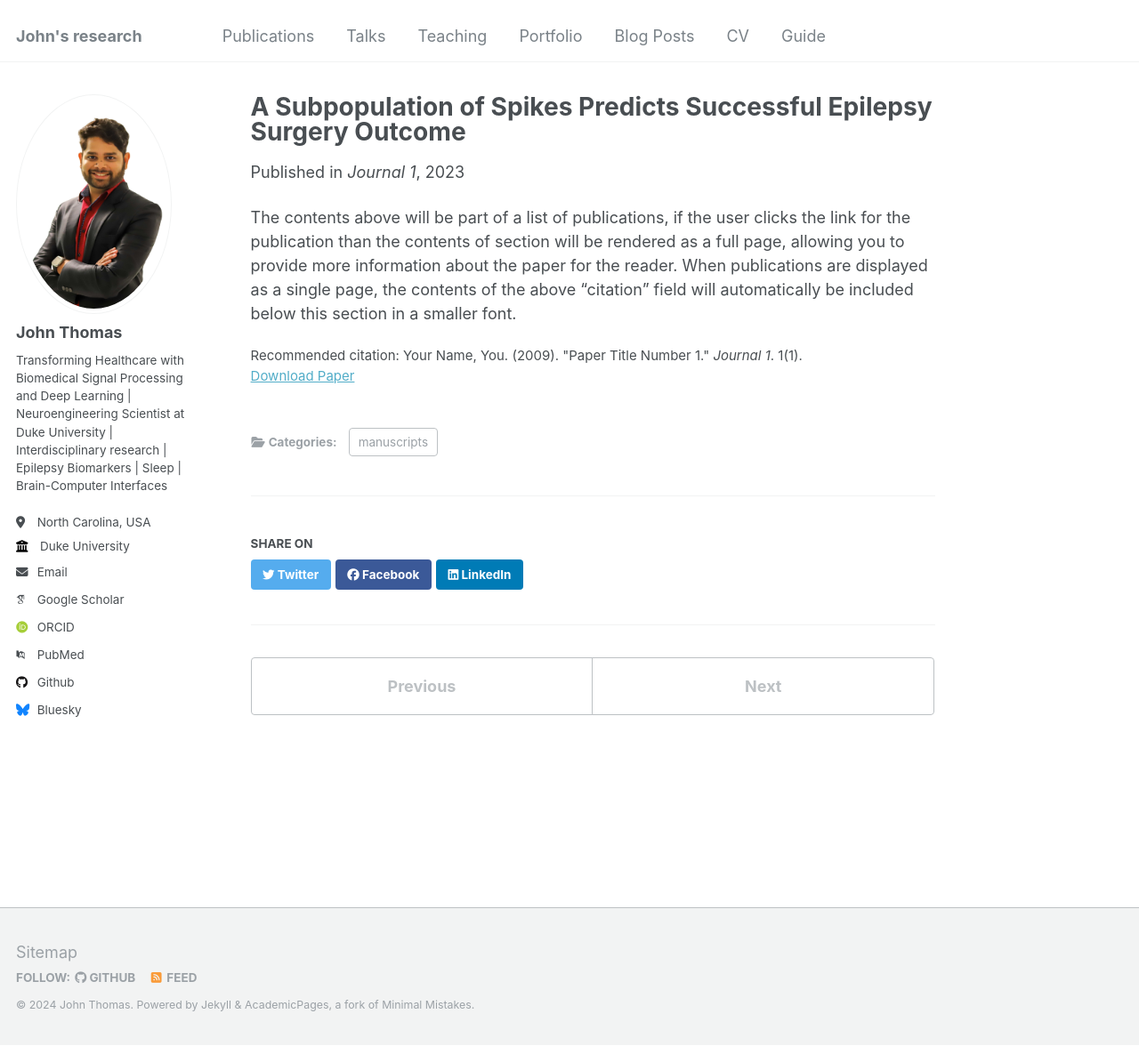
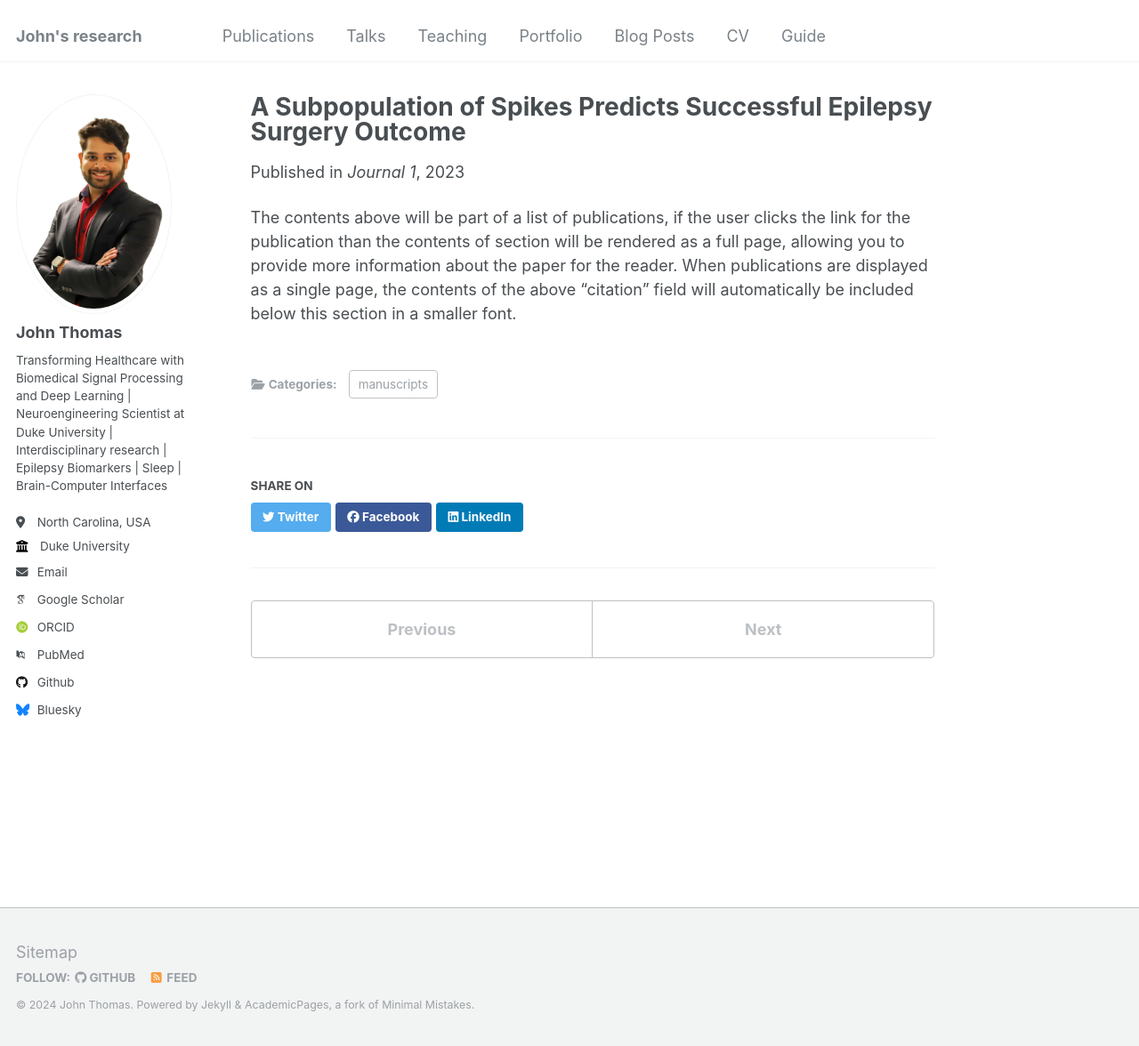
Before and after one commit to johnthomasphd/johnthomasphd.github.io, a Jekyll site: the page built from _publications/2009-10-01-paper-title-number-1.md, in a window 1280 px wide and 1176 px high. Shown: the whole window at 89% size. Built offline with Jekyll 4.4.1, drawn with Linux system fonts in a browser that asks for light colours; some web fonts are replaced; some of the changed lines change nothing that is shown.

Commit message:
Update 2009-10-01-paper-title-number-1.md

```diff
--- a/_publications/2009-10-01-paper-title-number-1.md
+++ b/_publications/2009-10-01-paper-title-number-1.md
@@ -8,7 +8,7 @@
 venue: 'Journal 1'
 #slidesurl: 'http://academicpages.github.io/files/slides1.pdf'
 paperurl: 'https://onlinelibrary.wiley.com/doi/abs/10.1002/ana.26548'
-citation: 'Your Name, You. (2009). &quot;Paper Title Number 1.&quot; <i>Journal 1</i>. 1(1).'
+#citation: 'Your Name, You. (2009). &quot;Paper Title Number 1.&quot; <i>Journal 1</i>. 1(1).'
 ---
 
 The contents above will be part of a list of publications, if the user clicks the link for the publication than the contents of section will be rendered as a full page, allowing you to provide more information about the paper for the reader. When publications are displayed as a single page, the contents of the above "citation" field will automatically be included below this section in a smaller font.
```
